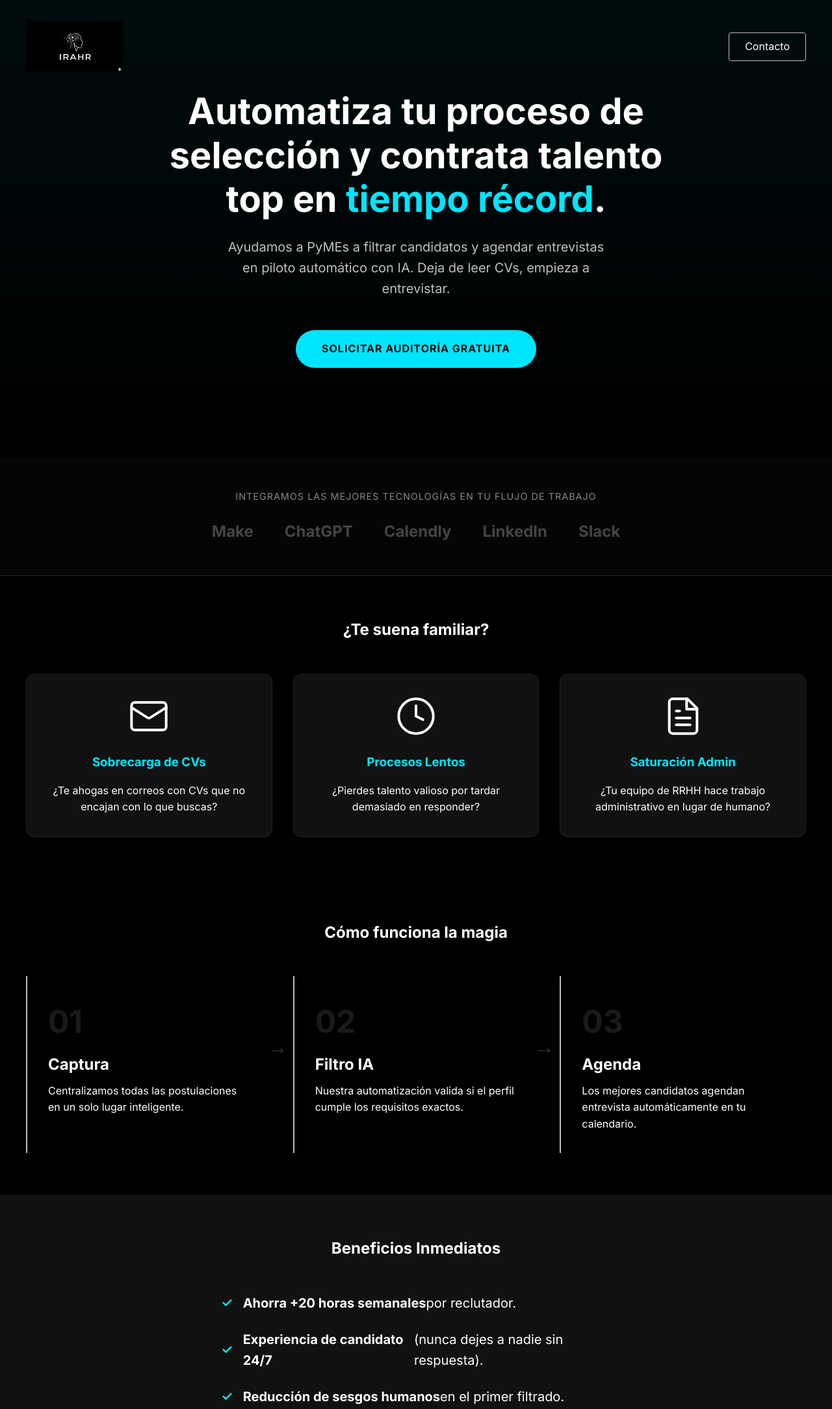
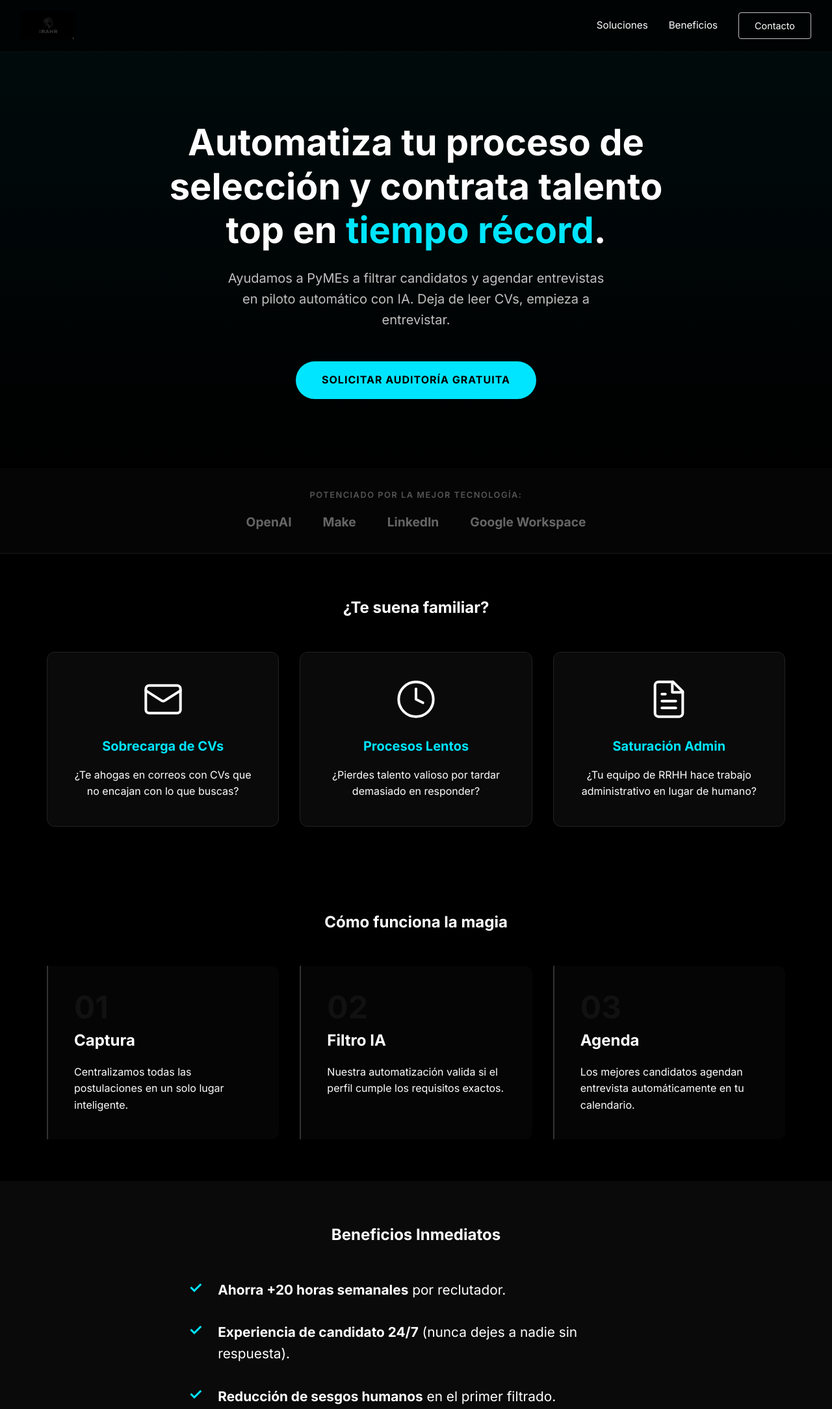
Before and after one commit to irahr-ira/web-irahr, a plain HTML site: page index.html in a window 1280 px wide. Shown: the top 2168 px of the page at 65% size. Drawn offline with nearby package versions, Linux system fonts and the light colour scheme.

Commit message:
Add files via upload

```diff
--- a/index.html
+++ b/index.html
@@ -1,61 +1,88 @@
 <!DOCTYPE html>
 <html lang="es">
+
 <head>
     <meta charset="UTF-8">
     <meta name="viewport" content="width=device-width, initial-scale=1.0">
-    <title>IRAHR | Automatización de Reclutamiento y Selección con IA</title>
-    <meta name="description" content="Agencia de automatización de RRHH para PyMEs. Filtra candidatos, agenda entrevistas y ahorra costes con Inteligencia Artificial. Auditoría gratuita disponible.">
+    <title>IRARH | Agencia de Automatización de Reclutamiento con IA</title>
+    <meta name="description"
+        content="Automatiza tu selección de personal con Inteligencia Artificial. Filtra candidatos, agenda entrevistas y ahorra +20h semanales. Tu socio tecnológico en RRHH.">
+    <meta name="keywords"
+        content="IA recursos humanos, automatización reclutamiento, agencia IA, selección de personal eficiente">
+    <link rel="icon" type="image/png" href="irahr_logo.png">
     <link rel="stylesheet" href="style.css">
     <link rel="preconnect" href="https://fonts.googleapis.com">
     <link rel="preconnect" href="https://fonts.gstatic.com" crossorigin>
     <link href="https://fonts.googleapis.com/css2?family=Inter:wght@300;400;600;700&display=swap" rel="stylesheet">
+    <!-- AOS Animation Library -->
+    <link rel="stylesheet" href="https://unpkg.com/aos@next/dist/aos.css" />
 </head>
+
 <body>
     <header class="hero">
         <nav class="navbar">
             <div class="logo-container">
-                <!-- Using the generated image -->
-                <img src="irahr_logo.png" alt="IRAHR Logo" class="logo">
+                <img src="irahr_logo.png" alt="IRARH Logo" class="logo">
             </div>
-            <a href="#audit" class="cta-button-small">Contacto</a>
+            <div class="nav-links">
+                <a href="#solution" class="nav-link">Soluciones</a>
+                <a href="#benefits" class="nav-link">Beneficios</a>
+                <a href="#audit" class="cta-button-small">Contacto</a>
+            </div>
         </nav>
 
-        <div class="hero-content">
-            <h1>Automatiza tu proceso de selección y contrata talento top en <span class="highlight">tiempo récord</span>.</h1>
-            <p class="subtitle">Ayudamos a PyMEs a filtrar candidatos y agendar entrevistas en piloto automático con IA. Deja de leer CVs, empieza a entrevistar.</p>
+        <div class="hero-content" data-aos="fade-up">
+            <h1>Automatiza tu proceso de selección y contrata talento top en <span class="highlight">tiempo
+                    récord</span>.</h1>
+            <p class="subtitle">Ayudamos a PyMEs a filtrar candidatos y agendar entrevistas en piloto automático con IA.
+                Deja de leer CVs, empieza a entrevistar.</p>
             <a href="#audit" class="cta-button-main">Solicitar Auditoría Gratuita</a>
         </div>
     </header>
 
     <section class="tech-stack-bar">
         <div class="section-container">
-            <p class="tech-stack-title">Integramos las mejores tecnologías en tu flujo de trabajo</p>
+            <p class="tech-stack-title">Potenciado por la mejor tecnología:</p>
             <div class="tech-logos">
+                <span class="tech-logo">OpenAI</span>
                 <span class="tech-logo">Make</span>
-                <span class="tech-logo">ChatGPT</span>
-                <span class="tech-logo">Calendly</span>
                 <span class="tech-logo">LinkedIn</span>
-                <span class="tech-logo">Slack</span>
+                <span class="tech-logo">Google Workspace</span>
             </div>
         </div>
     </section>
 
-    <section class="problems">
+    <section class="problems" data-aos="fade-up">
         <div class="section-container">
             <h2>¿Te suena familiar?</h2>
             <div class="cards-grid">
                 <div class="card">
-                    <div class="icon"><svg class="icon-svg" viewBox="0 0 24 24" fill="none" stroke="currentColor" stroke-width="1.5" stroke-linecap="round" stroke-linejoin="round"><rect x="2" y="4" width="20" height="16" rx="2"></rect><path d="m22 7-8.97 5.7a1.94 1.94 0 0 1-2.06 0L2 7"></path></svg></div>
+                    <div class="icon"><svg class="icon-svg" viewBox="0 0 24 24" fill="none" stroke="currentColor"
+                            stroke-width="1.5" stroke-linecap="round" stroke-linejoin="round">
+                            <rect x="2" y="4" width="20" height="16" rx="2"></rect>
+                            <path d="m22 7-8.97 5.7a1.94 1.94 0 0 1-2.06 0L2 7"></path>
+                        </svg></div>
                     <h3>Sobrecarga de CVs</h3>
                     <p>¿Te ahogas en correos con CVs que no encajan con lo que buscas?</p>
                 </div>
                 <div class="card">
-                    <div class="icon"><svg class="icon-svg" viewBox="0 0 24 24" fill="none" stroke="currentColor" stroke-width="1.5" stroke-linecap="round" stroke-linejoin="round"><circle cx="12" cy="12" r="10"></circle><polyline points="12 6 12 12 16 14"></polyline></svg></div>
+                    <div class="icon"><svg class="icon-svg" viewBox="0 0 24 24" fill="none" stroke="currentColor"
+                            stroke-width="1.5" stroke-linecap="round" stroke-linejoin="round">
+                            <circle cx="12" cy="12" r="10"></circle>
+                            <polyline points="12 6 12 12 16 14"></polyline>
+                        </svg></div>
                     <h3>Procesos Lentos</h3>
                     <p>¿Pierdes talento valioso por tardar demasiado en responder?</p>
                 </div>
                 <div class="card">
-                    <div class="icon"><svg class="icon-svg" viewBox="0 0 24 24" fill="none" stroke="currentColor" stroke-width="1.5" stroke-linecap="round" stroke-linejoin="round"><path d="M14.5 2H6a2 2 0 0 0-2 2v16a2 2 0 0 0 2 2h12a2 2 0 0 0 2-2V7.5L14.5 2z"></path><polyline points="14 2 14 8 20 8"></polyline><line x1="16" y1="13" x2="8" y2="13"></line><line x1="16" y1="17" x2="8" y2="17"></line><line x1="10" y1="9" x2="8" y2="9"></line></svg></div>
+                    <div class="icon"><svg class="icon-svg" viewBox="0 0 24 24" fill="none" stroke="currentColor"
+                            stroke-width="1.5" stroke-linecap="round" stroke-linejoin="round">
+                            <path d="M14.5 2H6a2 2 0 0 0-2 2v16a2 2 0 0 0 2 2h12a2 2 0 0 0 2-2V7.5L14.5 2z"></path>
+                            <polyline points="14 2 14 8 20 8"></polyline>
+                            <line x1="16" y1="13" x2="8" y2="13"></line>
+                            <line x1="16" y1="17" x2="8" y2="17"></line>
+                            <line x1="10" y1="9" x2="8" y2="9"></line>
+                        </svg></div>
                     <h3>Saturación Admin</h3>
                     <p>¿Tu equipo de RRHH hace trabajo administrativo en lugar de humano?</p>
                 </div>
@@ -63,7 +90,7 @@
         </div>
     </section>
 
-    <section class="solution">
+    <section class="solution" id="solution" data-aos="fade-up">
         <div class="section-container">
             <h2>Cómo funciona la magia</h2>
             <div class="steps-container">
@@ -86,42 +113,50 @@
         </div>
     </section>
 
-    <section class="benefits">
+    <section class="benefits" id="benefits" data-aos="fade-up">
         <div class="section-container">
             <h2>Beneficios Inmediatos</h2>
             <ul class="benefits-list">
-                <li><span class="check">✓</span> <strong>Ahorra +20 horas semanales</strong> por reclutador.</li>
-                <li><span class="check">✓</span> <strong>Experiencia de candidato 24/7</strong> (nunca dejes a nadie sin respuesta).</li>
-                <li><span class="check">✓</span> <strong>Reducción de sesgos humanos</strong> en el primer filtrado.</li>
+                <li><span class="check">✓</span> <span><strong>Ahorra +20 horas semanales</strong> por
+                        reclutador.</span></li>
+                <li><span class="check">✓</span> <span><strong>Experiencia de candidato 24/7</strong> (nunca dejes a
+                        nadie sin respuesta).</span></li>
+                <li><span class="check">✓</span> <span><strong>Reducción de sesgos humanos</strong> en el primer
+                        filtrado.</span></li>
             </ul>
         </div>
     </section>
 
-    <section class="faq">
+    <section class="faq" data-aos="fade-up">
         <div class="section-container">
             <h2>¿Dudas sobre automatizar tu reclutamiento?</h2>
             <div class="faq-accordion">
                 <details class="faq-item">
                     <summary>¿La IA va a elegir a mis empleados por mí?</summary>
-                    <p>No. La IA solo filtra el "ruido". Elimina candidatos que no cumplen los requisitos básicos y agenda las entrevistas. La decisión final y el trato humano siempre son tuyos.</p>
+                    <p>No. La IA solo filtra el "ruido". Elimina candidatos que no cumplen los requisitos básicos y
+                        agenda las entrevistas. La decisión final y el trato humano siempre son tuyos.</p>
                 </details>
                 <details class="faq-item">
                     <summary>¿Es difícil de implementar en mi empresa actual?</summary>
-                    <p>Para nada. Nosotros configuramos todo "llave en mano". No necesitas equipo técnico ni instalar programas complejos. Nos integramos con lo que ya usas (correo, calendario, Excel).</p>
+                    <p>Para nada. Nosotros configuramos todo "llave en mano". No necesitas equipo técnico ni instalar
+                        programas complejos. Nos integramos con lo que ya usas (correo, calendario, Excel).</p>
                 </details>
                 <details class="faq-item">
                     <summary>¿Sirve si recibo pocos currículums?</summary>
-                    <p>Sirve para no perder tiempo. Incluso con pocos candidatos, la automatización asegura una respuesta inmediata, mejorando tu imagen de marca y evitando que el talento se vaya a la competencia por lentitud.</p>
+                    <p>Sirve para no perder tiempo. Incluso con pocos candidatos, la automatización asegura una
+                        respuesta inmediata, mejorando tu imagen de marca y evitando que el talento se vaya a la
+                        competencia por lentitud.</p>
                 </details>
                 <details class="faq-item">
                     <summary>¿Qué pasa con los datos de los candidatos?</summary>
-                    <p>Diseñamos el sistema cumpliendo estrictamente la RGPD. Podemos programar el borrado automático de datos tras el periodo que decidas, algo que hacerlo manual es un riesgo constante.</p>
+                    <p>Diseñamos el sistema cumpliendo estrictamente la RGPD. Podemos programar el borrado automático de
+                        datos tras el periodo que decidas, algo que hacerlo manual es un riesgo constante.</p>
                 </details>
             </div>
         </div>
     </section>
 
-    <section class="contact-form-section" id="audit">
+    <section class="contact-form-section" id="audit" data-aos="fade-up">
         <div class="section-container">
             <h2>Solicitar Auditoría</h2>
             <p class="subtitle-cta">¿Listo para recuperar tus 20 horas semanales? La auditoría es gratuita.</p>
@@ -150,7 +185,8 @@
 
                     <div class="form-group full-width">
                         <label for="message" class="sr-only">Mensaje</label>
-                        <textarea id="message" name="message" placeholder="¿Cuál es tu principal desafío actual?" rows="4"></textarea>
+                        <textarea id="message" name="message" placeholder="¿Cuál es tu principal desafío actual?"
+                            rows="4"></textarea>
                     </div>
                 </div>
 
@@ -161,18 +197,27 @@
 
     <footer id="footer">
         <div class="footer-content">
-            <h2>IRAHR</h2>
+            <h2>IRARH</h2>
             <p>Inteligencia aplicada al Capital Humano</p>
-            <a href="mailto:info@irahr.com" class="footer-link">info@irahr.com</a>
+            <a href="mailto:info@irarh.com" class="footer-link">info@irarh.com</a>
             <div class="footer-legal">
                 <a href="#" class="legal-link">Aviso Legal</a>
                 <span class="separator">|</span>
                 <a href="privacy.html" class="legal-link">Política de Privacidad</a>
             </div>
-            <p class="copyright">© 2026 IRAHR. Todos los derechos reservados.</p>
+            <p class="copyright">© 2026 IRARH. Todos los derechos reservados.</p>
         </div>
     </footer>
 
     <script src="script.js"></script>
+    <script src="https://unpkg.com/aos@next/dist/aos.js"></script>
+    <script>
+        AOS.init({
+            duration: 800,
+            once: true,
+            offset: 100
+        });
+    </script>
 </body>
+
 </html>
--- a/style.css
+++ b/style.css
@@ -1,19 +1,20 @@
 /* Variables */
 :root {
     --bg-color: #000000;
-    --bg-secondary: #111111;
+    --bg-secondary: #0a0a0a;
     --text-color: #FFFFFF;
     --text-muted: #888888;
     --accent-primary: #00E5FF;
     --accent-secondary: #C0C0C0;
     --font-main: 'Inter', sans-serif;
+    --nav-height: 80px;
 }
 
 /* Reset */
 * {
     margin: 0;
     padding: 0;
-    box_sizing: border-box;
+    box-sizing: border-box;
 }
 
 body {
@@ -21,10 +22,13 @@ body {
     color: var(--text-color);
     font-family: var(--font-main);
     line-height: 1.6;
+    overflow-x: hidden;
 }
 
 /* Typography */
-h1, h2, h3 {
+h1,
+h2,
+h3 {
     font-weight: 700;
 }
 
@@ -40,42 +44,73 @@ h1, h2, h3 {
     text-align: center;
 }
 
+/* Navbar */
+.navbar {
+    position: fixed;
+    top: 0;
+    left: 0;
+    right: 0;
+    height: var(--nav-height);
+    padding: 0 2rem;
+    display: flex;
+    justify-content: space-between;
+    align-items: center;
+    width: 100%;
+    z-index: 1000;
+    background: rgba(0, 0, 0, 0.7);
+    backdrop-filter: blur(10px);
+    -webkit-backdrop-filter: blur(10px);
+    border-bottom: 1px solid rgba(255, 255, 255, 0.05);
+}
+
+.logo-container {
+    display: flex;
+    align-items: center;
+}
+
+.logo {
+    height: 45px;
+    width: auto;
+    object-fit: contain;
+    mix-blend-mode: multiply;
+    /* Helps if logo has white bg, though PNG transparent is best */
+}
+
+.nav-links {
+    display: none;
+}
+
+@media (min-width: 768px) {
+    .nav-links {
+        display: flex;
+        gap: 2rem;
+        align-items: center;
+    }
+
+    .nav-link {
+        color: var(--text-color);
+        text-decoration: none;
+        font-weight: 500;
+        font-size: 0.95rem;
+        transition: color 0.3s;
+    }
+
+    .nav-link:hover {
+        color: var(--accent-primary);
+    }
+}
+
 /* Header / Hero */
 .hero {
-    background: linear-gradient(180deg, rgba(0,229,255,0.05) 0%, rgba(0,0,0,1) 100%);
-    min-height: 80vh;
+    background: linear-gradient(180deg, rgba(0, 229, 255, 0.05) 0%, rgba(0, 0, 0, 1) 100%);
+    min-height: 90vh;
     display: flex;
     flex-direction: column;
     align-items: center;
     justify-content: center;
     padding: 2rem;
+    padding-top: calc(var(--nav-height) + 2rem);
     text-align: center;
-}
-
-.navbar {
-    position: absolute;
-    top: 0;
-    left: 0;
-    right: 0;
-    padding: 2rem;
-    display: flex;
-    justify-content: space-between;
-    align-items: center;
-    max-width: 1200px;
-    margin: 0 auto;
-    width: 100%;
-}
-
-.logo-container {
-    display: flex;
-    align-items: center;
-    gap: 1rem;
-}
-
-.logo {
-    width: auto;
-    height: 80px;
-    object-fit: contain;
 }
 
 .hero-content {
@@ -100,20 +135,22 @@ h1, h2, h3 {
 /* Tech Stack Bar */
 .tech-stack-bar {
     background-color: #050505;
-    border-bottom: 1px solid #222;
-    padding: 2rem 0;
+    /* Very dark grey */
+    border-bottom: 1px solid #1a1a1a;
+    padding: 1.5rem 0;
 }
 
 .tech-stack-bar .section-container {
-    padding: 1rem 2rem;
+    padding: 0.5rem 2rem;
 }
 
 .tech-stack-title {
-    font-size: 0.9rem;
-    color: var(--text-muted);
+    font-size: 0.8rem;
+    color: #555;
     text-transform: uppercase;
-    letter-spacing: 1px;
-    margin-bottom: 1.5rem;
+    letter-spacing: 1.5px;
+    margin-bottom: 1rem;
+    font-weight: 600;
 }
 
 .tech-logos {
@@ -125,23 +162,27 @@ h1, h2, h3 {
 }
 
 .tech-logo {
-    font-size: 1.5rem;
+    font-size: 1.2rem;
     font-weight: 700;
-    color: #444; /* Grayscale */
+    color: #666;
+    /* Grayscale */
     font-family: inherit;
     transition: color 0.3s;
     user-select: none;
+    display: flex;
+    align-items: center;
+    gap: 0.5rem;
 }
 
 .tech-logo:hover {
-    color: #888;
+    color: #999;
 }
 
 /* Buttons */
 .cta-button-main {
     display: inline-block;
     background-color: var(--accent-primary);
-    color: var(--bg-color);
+    color: #000;
     padding: 1rem 2.5rem;
     font-weight: 700;
     text-decoration: none;
@@ -150,8 +191,8 @@ h1, h2, h3 {
     letter-spacing: 1px;
     transition: transform 0.2s, box-shadow 0.2s;
     cursor: pointer;
-    border: none; /* Reset for button elements */
-    font-size: 1rem; /* Reset font size for button */
+    border: none;
+    font-size: 1rem;
 }
 
 .cta-button-main:hover {
@@ -170,6 +211,7 @@ h1, h2, h3 {
     padding: 0.5rem 1.5rem;
     border-radius: 4px;
     transition: all 0.3s;
+    font-size: 0.9rem;
 }
 
 .cta-button-small:hover {
@@ -187,27 +229,26 @@ h1, h2, h3 {
 
 .card {
     background-color: var(--bg-secondary);
-    padding: 2rem;
+    padding: 2.5rem 2rem;
     border-radius: 12px;
     border: 1px solid #222;
     transition: all 0.3s ease;
     display: flex;
     flex-direction: column;
-    align-items: center; /* Center icons */
+    align-items: center;
 }
 
-/* Interactive Glow - Hover */
 .card:hover {
     transform: translateY(-5px);
     border-color: var(--accent-primary);
-    box-shadow: 0 0 15px rgba(0, 229, 255, 0.2);
+    box-shadow: 0 0 15px rgba(0, 229, 255, 0.1);
 }
 
 .card .icon {
     width: 64px;
     height: 64px;
     margin-bottom: 1.5rem;
-    color: var(--text-color); /* White icon */
+    color: var(--text-color);
     transition: color 0.3s;
 }
 
@@ -224,6 +265,7 @@ h1, h2, h3 {
 .card h3 {
     margin-bottom: 1rem;
     color: var(--accent-primary);
+    font-size: 1.25rem;
 }
 
 /* Solution Steps */
@@ -237,47 +279,27 @@ h1, h2, h3 {
 
 .step {
     flex: 1;
-    min-width: 250px;
+    min-width: 280px;
     text-align: left;
-    padding: 2rem;
-    border-left: 2px solid var(--accent-secondary);
+    padding: 2.5rem;
+    border-left: 2px solid #333;
     transition: all 0.3s ease;
+    background-color: rgba(255, 255, 255, 0.02);
+    border-radius: 0 12px 12px 0;
 }
 
-/* Interactive Glow - Hover Steps */
 .step:hover {
     border-left-color: var(--accent-primary);
-    box-shadow: -5px 0 15px rgba(0, 229, 255, 0.1);
-}
-
-.step {
-    position: relative;
-}
-
-/* Flow Arrows - Desktop Only */
-@media (min-width: 900px) {
-    .step:not(:last-child)::after {
-        content: '→';
-        position: absolute;
-        right: -1.5rem;
-        top: 40%;
-        transform: translateY(-50%);
-        font-size: 2rem;
-        color: #333;
-        transition: color 0.3s, text-shadow 0.3s;
-    }
-
-    .steps-container:hover .step:not(:last-child)::after {
-        color: var(--accent-primary);
-        text-shadow: 0 0 8px var(--accent-primary);
-    }
+    background-color: rgba(255, 255, 255, 0.04);
+    box-shadow: 10px 0 20px rgba(0, 0, 0, 0.5);
 }
 
 .step-number {
     font-size: 3rem;
     font-weight: 700;
-    color: rgba(255, 255, 255, 0.1);
+    color: rgba(255, 255, 255, 0.05);
     margin-bottom: 0.5rem;
+    line-height: 1;
     transition: color 0.3s;
 }
 
@@ -287,32 +309,34 @@ h1, h2, h3 {
 
 .step h3 {
     font-size: 1.5rem;
-    margin-bottom: 0.5rem;
+    margin-bottom: 1rem;
 }
 
 /* Benefits */
 .benefits {
-    background-color: var(--bg-secondary);
+    background-color: #0a0a0a;
 }
 
 .benefits-list {
     list-style: none;
-    max-width: 600px;
+    max-width: 700px;
     margin: 3rem auto 0;
     text-align: left;
 }
 
 .benefits-list li {
-    font-size: 1.25rem;
-    margin-bottom: 1.5rem;
+    font-size: 1.3rem;
+    margin-bottom: 2rem;
     display: flex;
-    align-items: center;
+    align-items: flex-start;
 }
 
 .check {
     color: var(--accent-primary);
-    margin-right: 1rem;
+    margin-right: 1.5rem;
     font-weight: bold;
+    font-size: 1.5rem;
+    line-height: 1.2;
 }
 
 /* FAQ Section */
@@ -327,7 +351,7 @@ h1, h2, h3 {
 }
 
 .faq-item {
-    border-bottom: 1px solid #333;
+    border-bottom: 1px solid #222;
     margin-bottom: 1rem;
 }
 
@@ -336,7 +360,7 @@ h1, h2, h3 {
     font-weight: 600;
     padding: 1.5rem 0;
     cursor: pointer;
-    list-style: none; /* Remove default arrow */
+    list-style: none;
     position: relative;
     padding-right: 2rem;
     transition: color 0.3s;
@@ -373,7 +397,7 @@ h1, h2, h3 {
 /* Contact/Form Section */
 .contact-form-section {
     padding: 6rem 2rem;
-    background: radial-gradient(circle at center, rgba(30,30,30, 0.5) 0%, rgba(0,0,0,1) 70%);
+    background: radial-gradient(circle at center, rgba(30, 30, 30, 0.5) 0%, rgba(0, 0, 0, 1) 80%);
     text-align: center;
 }
 
@@ -401,6 +425,7 @@ h1, h2, h3 {
     .form-grid {
         grid-template-columns: 1fr 1fr;
     }
+
     .full-width {
         grid-column: span 2;
     }
@@ -451,7 +476,7 @@ h1, h2, h3 {
 
 .form-group input::placeholder,
 .form-group textarea::placeholder {
-    color: #AAAAAA; /* Lighter gray for readability */
+    color: #AAAAAA;
     opacity: 1;
 }
 
@@ -466,6 +491,7 @@ footer {
     padding: 4rem 2rem;
     text-align: center;
     border-top: 1px solid #222;
+    background-color: #050505;
 }
 
 .footer-link {
@@ -509,11 +535,20 @@ footer {
     }
 
     .navbar {
+        height: auto;
+        padding: 1rem;
         flex-direction: column;
         gap: 1rem;
     }
 
-    .tech-logos {
+    .hero {
+        padding-top: 120px;
+        /* Adjust for taller mobile navbar if needed */
+    }
+
+    .nav-links {
+        display: flex;
         gap: 1.5rem;
+        font-size: 0.9rem;
     }
 }
```
